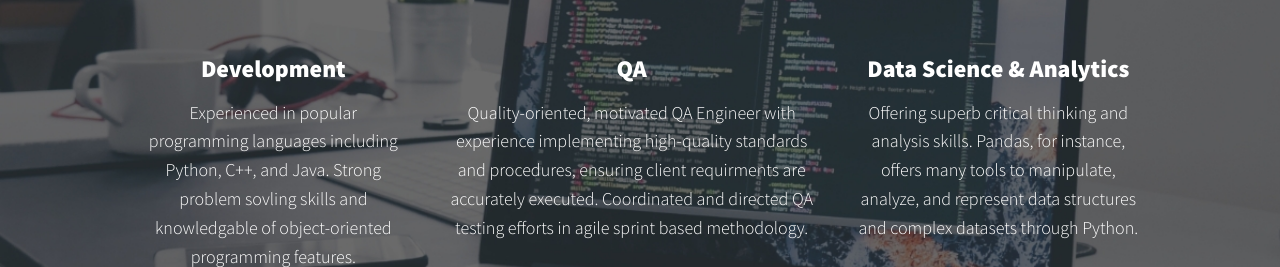
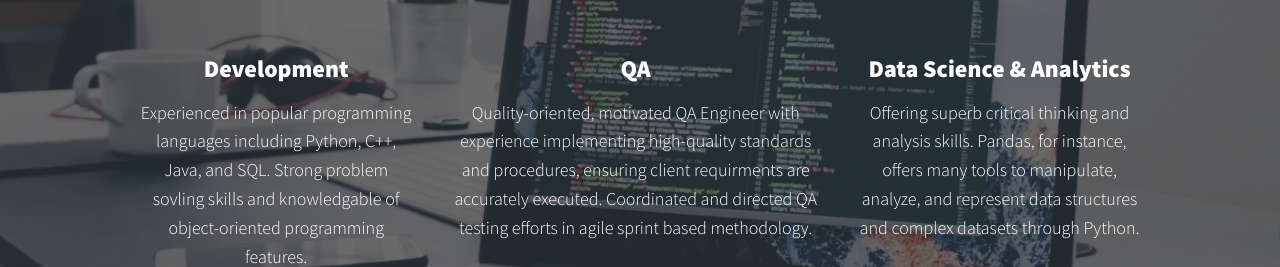
Before and after one commit to beniterry/benterry.io, a plain HTML site: page index.html in a window 1280 px wide. Shown: the part 685-952 px from the top of the page. Drawn offline with nearby package versions, Linux system fonts and the light colour scheme.

Commit message:
Add dev text

```diff
--- a/index.html
+++ b/index.html
@@ -47,7 +47,7 @@
             <div class="services">
                 <div class="service">
                     <h3>Development</h3>
-                    <p>Experienced in popular programming languages including Python, C++, and Java. Strong problem sovling skills and knowledgable of object-oriented programming features.</p>
+                    <p>Experienced in popular programming languages including Python, C++, Java, and SQL. Strong problem sovling skills and knowledgable of object-oriented programming features.</p>
                 </div> <!-- / service -->
 
                 <div class="service">
```
